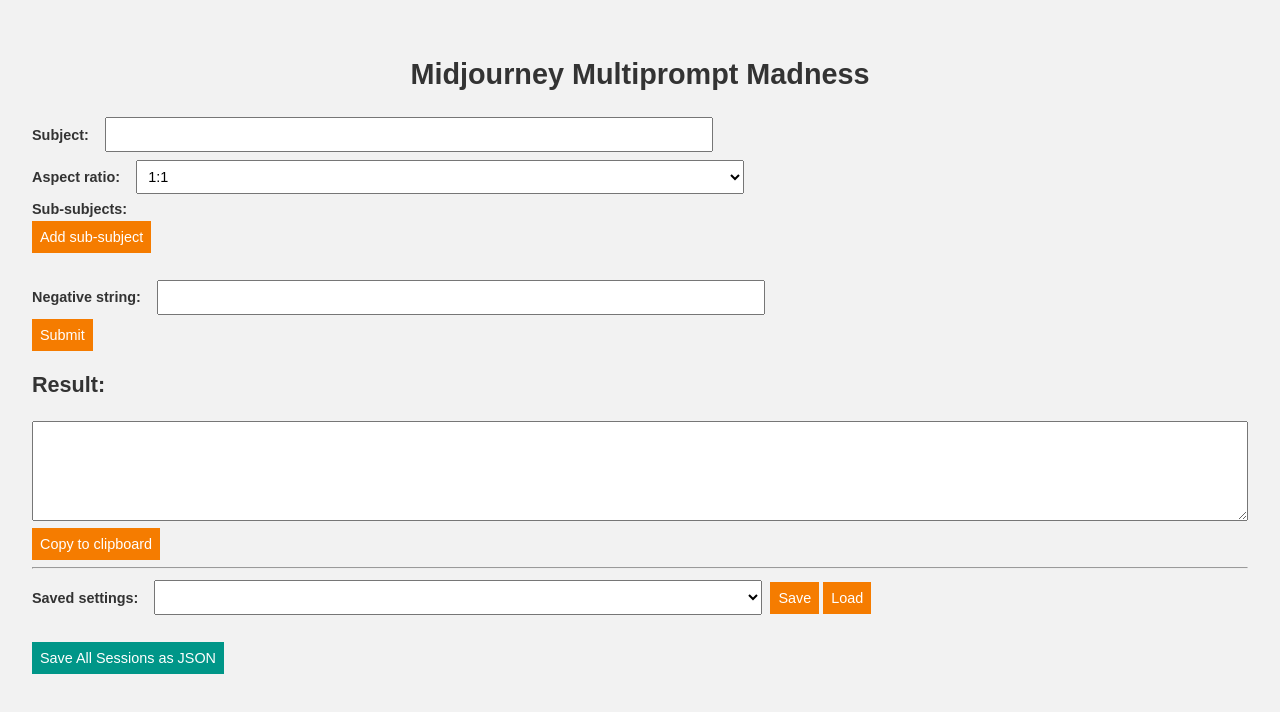
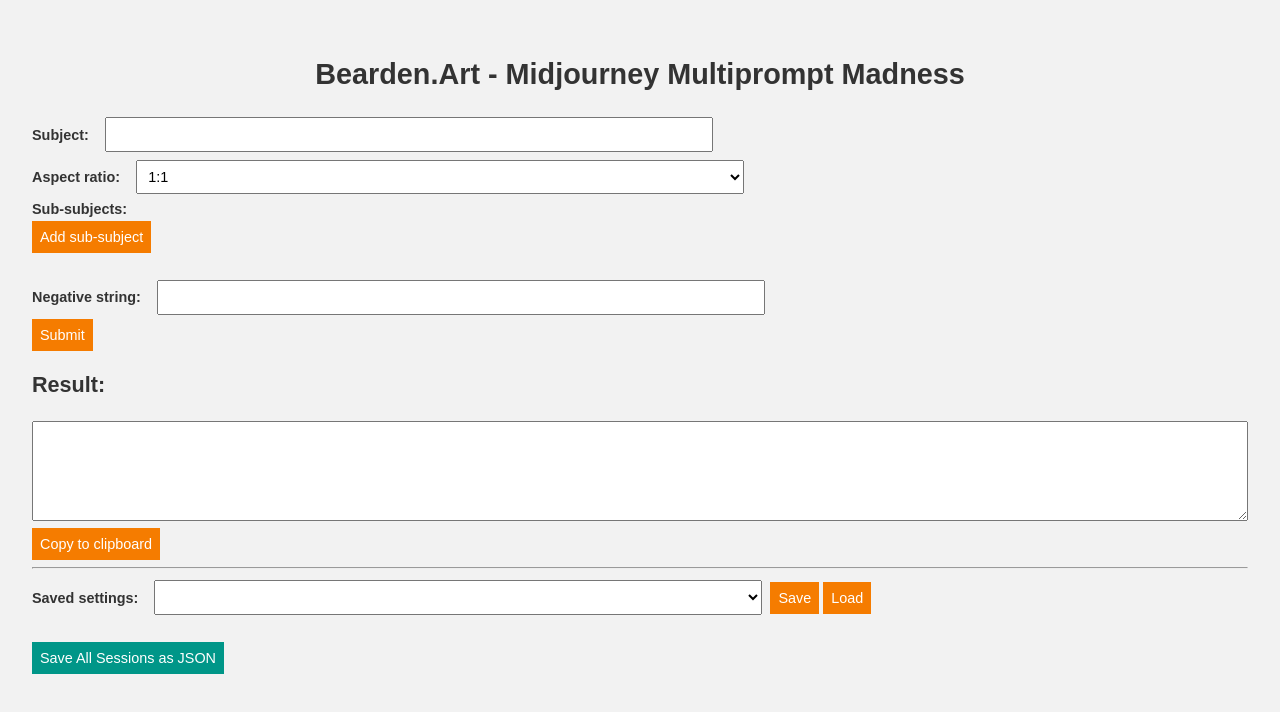
Before and after one commit to earthstorm86/mpmadness, a plain HTML site: page index.html in a window 1280 px wide. Drawn offline with nearby package versions, Linux system fonts and the light colour scheme.

Commit message:
Fixed titles

```diff
--- a/index.html
+++ b/index.html
@@ -4,7 +4,7 @@
     <meta charset="UTF-8">
     <meta http-equiv="X-UA-Compatible" content="IE=edge">
     <meta name="viewport" content="width=device-width, initial-scale=1.0">
-    <title>Text Concatenation</title>
+    <title>MPM - Midjourney Multiprompt Madness - Bearden.Art</title>
     <script src="https://code.jquery.com/jquery-3.6.0.min.js"></script>
 	<script src="static/js/functions.js"></script>
 	<link rel="stylesheet" href="static/css/style.css">
@@ -13,7 +13,7 @@
 </head>
 
 <body>
-    <h1>Midjourney Multiprompt Madness</h1>
+    <h1>Bearden.Art - Midjourney Multiprompt Madness</h1>
     <form id="text-form">
         <label for="subject">Subject:</label>
         <input type="text" name="subject" id="subject" required><br>
```
